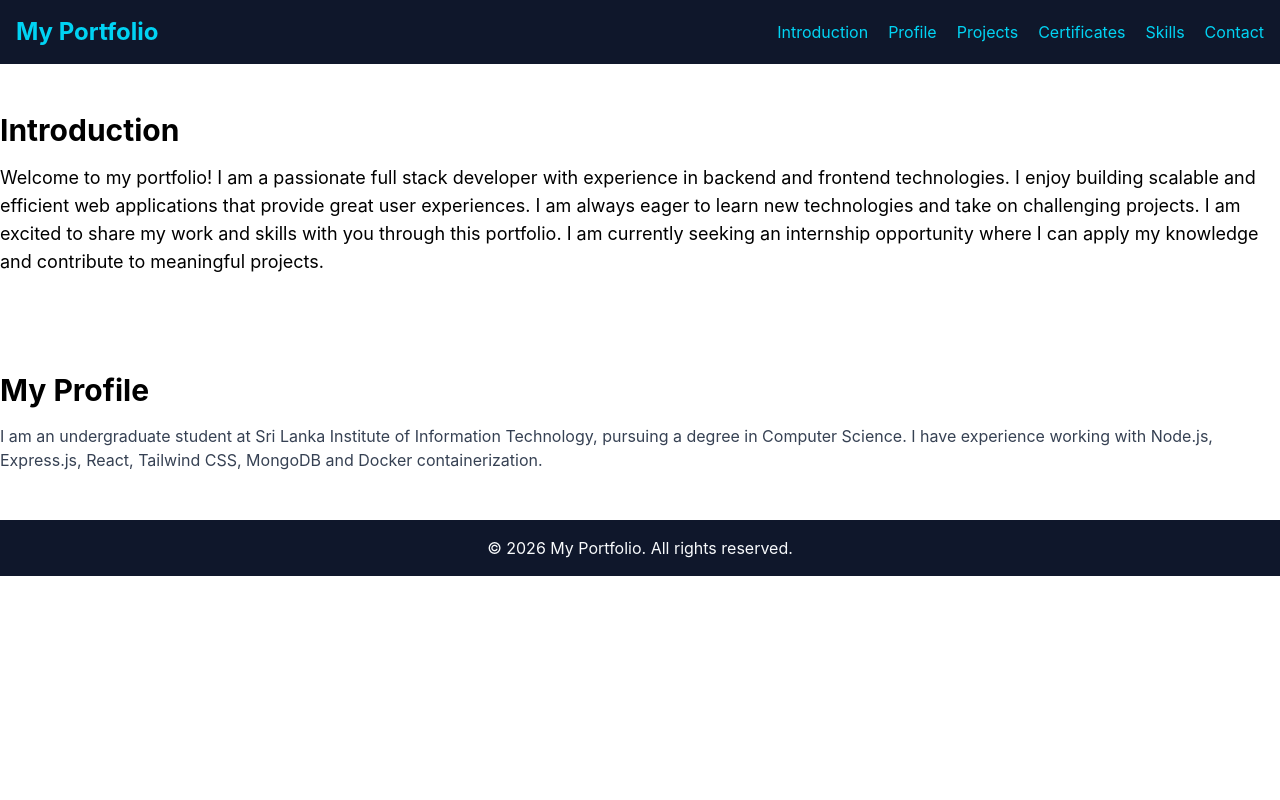
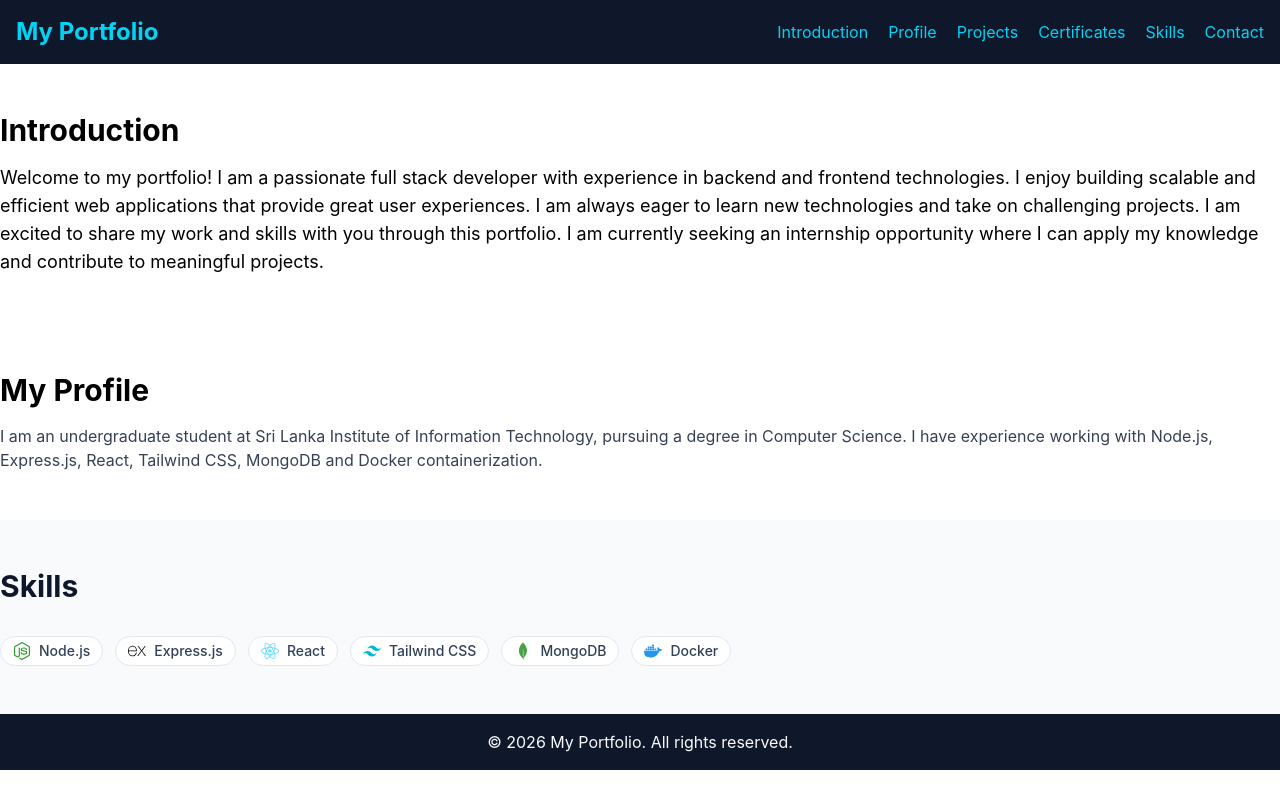
Before and after one commit to bhanuka598/Portfolio-website, a React (Vite) app in the folder client/: page / in a window 1280 px wide. Built offline with nearby package versions, Linux system fonts and the light colour scheme.

Commit message:
Created skills

```diff
--- a/client/package.json
+++ b/client/package.json
@@ -11,8 +11,10 @@
   },
   "dependencies": {
     "@tailwindcss/vite": "^4.2.4",
+    "lucide-react": "^1.14.0",
     "react": "^19.2.5",
     "react-dom": "^19.2.5",
+    "react-icons": "^5.6.0",
     "tailwindcss": "^4.2.4"
   },
   "devDependencies": {
--- a/client/src/App.jsx
+++ b/client/src/App.jsx
@@ -1,21 +1,19 @@
-import { useState } from 'react'
-import reactLogo from './assets/react.svg'
-import viteLogo from './assets/vite.svg'
-import heroImg from './assets/hero.png'
 import Navbar from './components/layout/Navbar'
 import Footer from './components/layout/Footer'
 import Introduction from './sections/introduction/Introduction'
 import Profile from './sections/profile/Profile'
+import Skills from './sections/skills/Skills'
+import SkillBadge from './sections/skills/SkillBadge'
 import './index.css'
 
 function App() {
-  const [count, setCount] = useState(0)
-
   return (
     <div className='flex flex-col min-h-screen'>
       <Navbar />
       <Introduction />
       <Profile />
+      <Skills />
+
       <Footer />
     </div>
   )
--- a/client/src/sections/profile/Profile.jsx
+++ b/client/src/sections/profile/Profile.jsx
@@ -1,6 +1,6 @@
 function Profile() {
   return (
-    <section id="introduction" className="py-12">
+    <section id="profile" className="py-12">
         <div className="container mx-auto">
         <h1 className='text-3xl font-bold mb-4'>My Profile</h1>
         <p className='text-gray-700 mt-4'>
--- /dev/null
+++ b/client/src/sections/skills/SkillBadge.jsx
@@ -0,0 +1,11 @@
+function SkillBadge({ skill, Icon, colorClass }) {
+  return (
+    <div className='inline-flex items-center gap-2 bg-white border border-slate-200 px-3 py-1 rounded-full text-sm font-medium hover:shadow-sm transition-shadow'>
+      {/* Icon with its official brand color */}
+      {Icon && <Icon className={colorClass} size={18} />}
+      <span className="text-slate-700">{skill}</span>
+    </div>
+  )
+}
+
+export default SkillBadge
--- /dev/null
+++ b/client/src/sections/skills/Skills.jsx
@@ -0,0 +1,41 @@
+import {
+    SiDocker,
+    SiExpress,
+    SiMongodb,
+    SiNodedotjs,
+    SiReact,
+    SiTailwindcss,
+} from 'react-icons/si'
+import SkillBadge from "./SkillBadge"
+
+function Skills() {
+    const skillsData = [
+        { name: "Node.js", icon: SiNodedotjs, color: "text-[#339933]" },
+        { name: "Express.js", icon: SiExpress, color: "text-[#000000]" },
+        { name: "React", icon: SiReact, color: "text-[#61DAFB]" },
+        { name: "Tailwind CSS", icon: SiTailwindcss, color: "text-[#06B6D4]" },
+        { name: "MongoDB", icon: SiMongodb, color: "text-[#47A248]" },
+        { name: "Docker", icon: SiDocker, color: "text-[#2496ED]" },
+    ];
+
+  return (
+    <section id="skills" className="py-12 bg-slate-50">
+        <div className="container mx-auto">
+            <h1 className='text-3xl font-bold mb-8 text-slate-900'>Skills</h1>
+
+            <div className="flex flex-wrap gap-3">
+                {skillsData.map((skill) => (
+                    <SkillBadge
+                        key={skill.name}
+                        skill={skill.name}
+                        Icon={skill.icon}
+                        colorClass={skill.color}
+                    />
+                ))}
+            </div>
+        </div>
+    </section>
+    )
+}
+
+export default Skills
```
Also changed, not shown: 1 other file (tests, documents, lock files or other folders).
